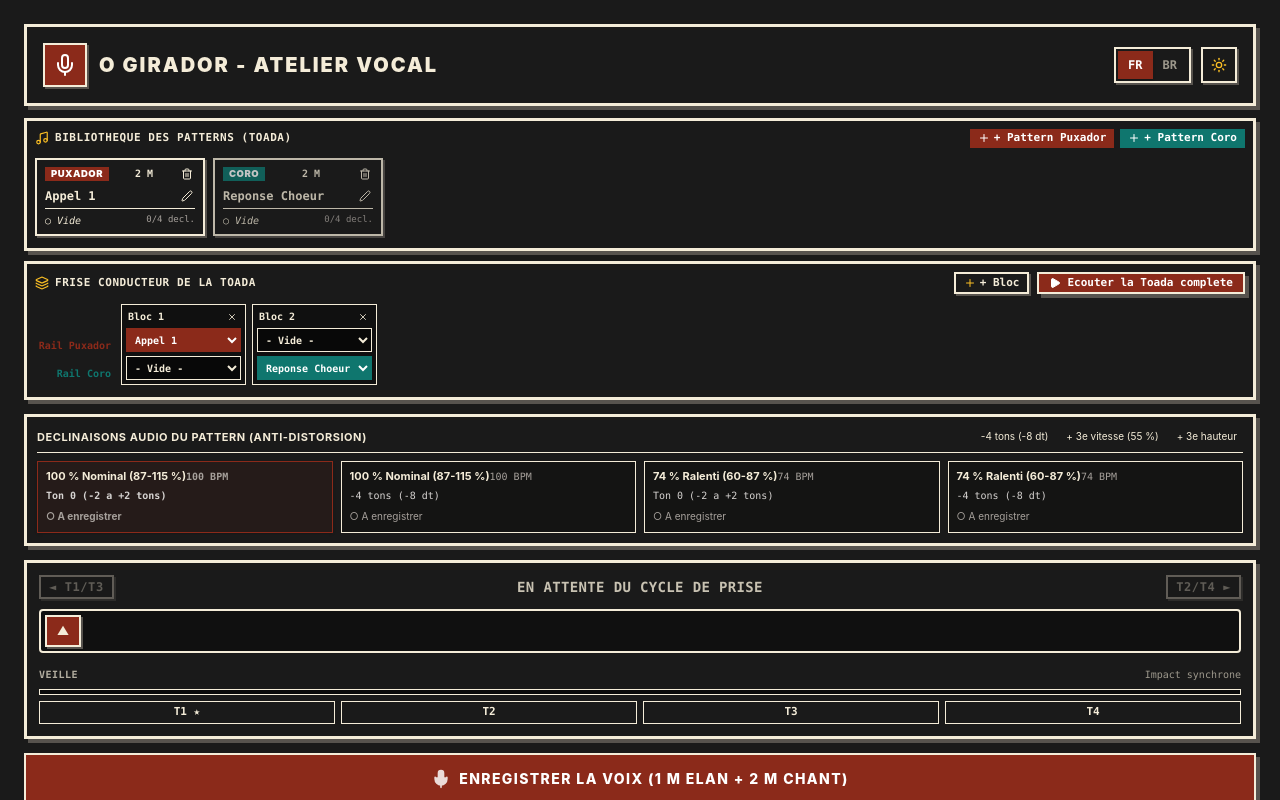
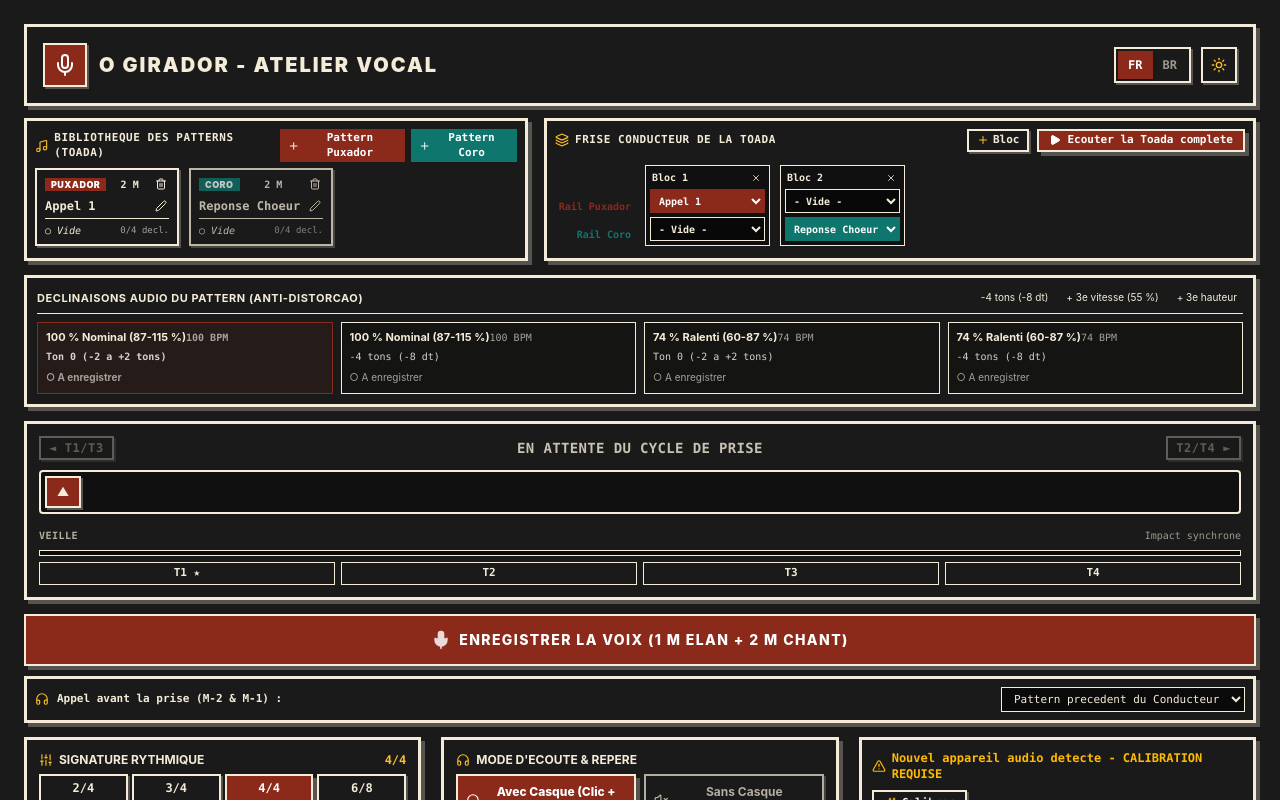
Before and after one commit to JulianBiblocq/o-girador-vocal-lab, a React (Vite) app: page / in a window 1280 px wide. Shown: the top 800 px of the page. Built offline with nearby package versions, Linux system fonts and the light colour scheme.

Commit message:
style(conductor): Jalon 4.B1 - Side-by-side single-line layout & remove duplicate plus icon

```diff
--- a/src/App.tsx
+++ b/src/App.tsx
@@ -1,7 +1,7 @@
 /**
  * App.tsx
- * Point d'entrée de O Girador • Atelier Vocal (Oficina Vocal) avec i18n bilingue [ FR | BR ],
- * Bibliothèque de Patterns nommables (Puxador/Coro) et Frise Conducteur.
+ * Point d'entree de O Girador - Atelier Vocal (Oficina Vocal) avec i18n bilingue [ FR | BR ],
+ * Bibliotheque de Patterns nommables (Puxador/Coro) et Frise Conducteur sur 1 seule ligne Desktop.
  */
 import React, { useState } from 'react';
 import { LanguageProvider, useLanguage } from './i18n/LanguageContext';
@@ -39,7 +39,7 @@ const AppContent: React.FC = () => {
           </div>
         </div>
 
-        {/* Contrôles à droite : Binôme [ FR | BR ] & Thème */}
+        {/* Controles a droite : Binome [ FR | BR ] & Theme */}
         <div className="flex items-center gap-2.5">
           <div className="h-9 cordel-card-sm inline-flex items-center p-0.5 text-xs font-mono select-none">
             <button
@@ -50,7 +50,7 @@ const AppContent: React.FC = () => {
                   ? 'bg-theme-wood text-white font-black shadow-sm'
                   : 'opacity-60 hover:opacity-100 text-theme-ink'
               }`}
-              title="Français"
+              title="Francais"
             >
               FR
             </button>
@@ -62,7 +62,7 @@ const AppContent: React.FC = () => {
                   ? 'bg-theme-wood text-white font-black shadow-sm'
                   : 'opacity-60 hover:opacity-100 text-theme-ink'
               }`}
-              title="Português Brasileiro"
+              title="Portugues Brasileiro"
             >
               BR
             </button>
@@ -79,10 +79,14 @@ const AppContent: React.FC = () => {
         </div>
       </header>
 
-      {/* Bandeau Supérieur en 2 Lignes : Bibliothèque de Patterns & Frise Conducteur */}
-      <div className="w-full flex flex-col gap-2.5 mb-3.5">
-        <PatternLibraryBar />
-        <ToadaConductorStrip />
+      {/* Grille sur 1 ligne sur Desktop : Bibliotheque & Frise Conducteur cote a cote */}
+      <div className="w-full grid grid-cols-1 xl:grid-cols-12 gap-4 items-stretch mb-3.5">
+        <div className="xl:col-span-5 h-full">
+          <PatternLibraryBar />
+        </div>
+        <div className="xl:col-span-7 h-full">
+          <ToadaConductorStrip />
+        </div>
       </div>
 
       <main className="flex-1 flex flex-col items-center justify-start w-full max-w-none">
--- a/src/components/conductor/PatternLibraryBar.tsx
+++ b/src/components/conductor/PatternLibraryBar.tsx
@@ -23,8 +23,8 @@ export const PatternLibraryBar: React.FC = () => {
   };
 
   return (
-    <div className="cordel-card p-2 w-full flex flex-col gap-1.5 bg-black/50 select-none">
-      <div className="flex items-center justify-between text-xs font-mono">
+    <div className="cordel-card p-2 w-full h-full flex flex-col justify-between bg-black/50 select-none">
+      <div className="flex items-center justify-between text-xs font-mono mb-1.5">
         <span className="font-bold text-theme-ink/80 flex items-center gap-1.5 uppercase text-[11px] tracking-wider">
           <Music className="w-3.5 h-3.5 text-theme-accent" />
           <span>{t('patternLibraryTitle')}</span>
@@ -45,8 +45,8 @@ export const PatternLibraryBar: React.FC = () => {
         </div>
       </div>
 
-      {/* Cartes horizontales defilantes */}
-      <div className="flex items-center gap-2 overflow-x-auto py-1 cordel-scrollbar">
+      {/* Cartes horizontales defilantes avec largeur verrouillee w-36 */}
+      <div className="flex items-center gap-2.5 overflow-x-auto pb-1 cordel-scrollbar">
         {project.patterns.map((pat) => {
           const isActive = pat.id === activePattern.id;
           const isPux = pat.role === 'puxador';
@@ -58,30 +58,30 @@ export const PatternLibraryBar: React.FC = () => {
           return (
             <div
               key={pat.id} onClick={() => setActivePatternId(pat.id)}
-              className={`px-2 py-1.5 min-w-[170px] max-w-[210px] shrink-0 cordel-card-sm flex flex-col gap-1 cursor-pointer transition-all ${
+              className={`w-36 shrink-0 px-2 py-1.5 cordel-card-sm flex flex-col justify-between gap-1 cursor-pointer transition-all ${
                 isActive ? 'border-theme-accent ring-1 ring-theme-accent/60 bg-black/60 shadow-md' : 'opacity-75 hover:opacity-100 bg-black/30'
               }`}
             >
               <div className="flex items-center justify-between gap-1">
-                <span className={`px-1.5 py-0.2 text-[9.5px] font-black tracking-wider uppercase ${isPux ? 'bg-role-puxador' : 'bg-role-coro'}`}>
+                <span className={`px-1.5 py-0.2 text-[9px] font-black tracking-wider uppercase truncate ${isPux ? 'bg-role-puxador' : 'bg-role-coro'}`}>
                   {isPux ? t('rolePuxador') : t('roleCoro')}
                 </span>
-                <span className="text-[10px] font-mono text-theme-ink/70 font-bold">
+                <span className="text-[10px] font-mono text-theme-ink/70 font-bold shrink-0">
                   {t('measureUnitShort', { n: pat.measuresCount })}
                 </span>
                 {project.patterns.length > 1 && (
                   <button
                     type="button" title={t('deletePatternTooltip')}
                     onClick={(e) => { e.stopPropagation(); removePattern(pat.id); }}
-                    className="p-0.5 text-theme-ink/40 hover:text-red-400 cursor-pointer"
+                    className="p-0.5 text-theme-ink/40 hover:text-red-400 cursor-pointer shrink-0"
                   >
                     <Trash2 className="w-3 h-3" />
                   </button>
                 )}
               </div>
 
-              {/* Nom & Edition */}
-              <div className="flex items-center justify-between gap-1 mt-0.5">
+              {/* Nom & Edition sans saut de largeur */}
+              <div className="flex items-center justify-between gap-1 mt-0.5 w-full overflow-hidden">
                 {editingId === pat.id ? (
                   <div className="flex items-center gap-1 w-full" onClick={(e) => e.stopPropagation()}>
                     <input
@@ -89,21 +89,21 @@ export const PatternLibraryBar: React.FC = () => {
                       onChange={(e) => setEditName(e.target.value)}
                       onKeyDown={(e) => { if (e.key === 'Enter') handleSaveEdit(pat.id); if (e.key === 'Escape') setEditingId(null); }}
                       onBlur={() => handleSaveEdit(pat.id)}
-                      className="w-full bg-black border border-theme-accent text-xs font-mono text-white px-1 py-0.5 focus:outline-none"
+                      className="w-full min-w-0 bg-black border border-theme-accent text-xs font-mono text-white px-1 py-0.5 focus:outline-none"
                     />
-                    <button type="button" onClick={() => handleSaveEdit(pat.id)} className="text-emerald-400 p-0.5">
+                    <button type="button" onClick={() => handleSaveEdit(pat.id)} className="text-emerald-400 p-0.5 shrink-0">
                       <Check className="w-3 h-3" />
                     </button>
                   </div>
                 ) : (
-                  <div className="flex items-center justify-between w-full">
+                  <div className="flex items-center justify-between w-full min-w-0">
                     <span className="text-xs font-bold font-mono text-theme-ink truncate" title={pat.name}>
                       {pat.name}
                     </span>
                     <button
                       type="button" title={t('editPatternNameTooltip')}
                       onClick={(e) => handleStartEdit(pat.id, pat.name, e)}
-                      className="p-0.5 text-theme-ink/40 hover:text-theme-ink cursor-pointer"
+                      className="p-0.5 text-theme-ink/40 hover:text-theme-ink cursor-pointer shrink-0"
                     >
                       <Edit2 className="w-3 h-3" />
                     </button>
--- a/src/components/conductor/ToadaConductorStrip.tsx
+++ b/src/components/conductor/ToadaConductorStrip.tsx
@@ -1,6 +1,6 @@
 /**
  * ToadaConductorStrip.tsx
- * Ligne 2 : Frise Conducteur de la Toada (Rails Puxador & Coro, enchaînement des blocs).
+ * Ligne 2 : Frise Conducteur de la Toada (Rails Puxador & Coro, enchainement des blocs).
  */
 import React, { useState, useMemo } from 'react';
 import { useToadaProject } from '../../context/ToadaProjectContext';
@@ -34,8 +34,8 @@ export const ToadaConductorStrip: React.FC<{ outputDeviceId?: string }> = ({ out
   };
 
   return (
-    <div className="cordel-card p-2 w-full flex flex-col gap-1.5 bg-black/60 select-none">
-      <div className="flex items-center justify-between text-xs font-mono">
+    <div className="cordel-card p-2 w-full h-full flex flex-col justify-between bg-black/60 select-none">
+      <div className="flex items-center justify-between text-xs font-mono mb-1.5">
         <span className="font-bold text-theme-ink/80 flex items-center gap-1.5 uppercase text-[11px] tracking-wider">
           <Layers className="w-3.5 h-3.5 text-theme-accent" />
           <span>{t('conductorTitle')}</span>
@@ -62,9 +62,9 @@ export const ToadaConductorStrip: React.FC<{ outputDeviceId?: string }> = ({ out
         </div>
       </div>
 
-      {/* Grille des blocs séquentiels */}
-      <div className="flex items-stretch gap-1.5 overflow-x-auto py-1 cordel-scrollbar">
-        {/* En-tête des Rails */}
+      {/* Grille des blocs sequentiels avec defilement gap-2.5 */}
+      <div className="flex items-stretch gap-2.5 overflow-x-auto pb-1 cordel-scrollbar">
+        {/* En-tete des Rails */}
         <div className="flex flex-col justify-end gap-1 shrink-0 w-20 text-[10px] font-mono font-bold">
           <div className="h-6 flex items-center justify-end pr-1 text-role-puxador truncate">{t('railPuxador')}</div>
           <div className="h-6 flex items-center justify-end pr-1 text-role-coro truncate">{t('railCoro')}</div>
@@ -94,7 +94,7 @@ export const ToadaConductorStrip: React.FC<{ outputDeviceId?: string }> = ({ out
                 )}
               </div>
 
-              {/* Sélecteur Puxador */}
+              {/* Selecteur Puxador */}
               <select
                 value={slot.puxadorPatternId ?? ''}
                 onChange={(e) => updateSlot(slot.slotId, e.target.value || null, slot.coroPatternId)}
@@ -108,7 +108,7 @@ export const ToadaConductorStrip: React.FC<{ outputDeviceId?: string }> = ({ out
                 ))}
               </select>
 
-              {/* Sélecteur Coro */}
+              {/* Selecteur Coro */}
               <select
                 value={slot.coroPatternId ?? ''}
                 onChange={(e) => updateSlot(slot.slotId, slot.puxadorPatternId, e.target.value || null)}
--- a/src/i18n/translationsBr.ts
+++ b/src/i18n/translationsBr.ts
@@ -13,11 +13,11 @@ export const translationsBr: VocalLabTranslations = {
 
   // Jalon 4.A : Biblioteca & Regencia de Toada
   patternLibraryTitle: 'BIBLIOTECA DE PADROES (TOADA)',
-  addPuxadorPattern: '+ Padrao Puxador', addCoroPattern: '+ Padrao Coro',
+  addPuxadorPattern: 'Padrao Puxador', addCoroPattern: 'Padrao Coro',
   rolePuxador: 'PUXADOR', roleCoro: 'CORO',
   patternAudioRecorded: 'Audio', patternAudioMissing: 'Vazio',
   editPatternNameTooltip: 'Renomear padrao', deletePatternTooltip: 'Excluir padrao',
-  conductorTitle: 'LINHA DE REGENCIA DA TOADA', addConductorBlock: '+ Bloco',
+  conductorTitle: 'LINHA DE REGENCIA DA TOADA', addConductorBlock: 'Bloco',
   playFullToada: 'Ouvir Toada Completa', stopFullToada: 'Parar Toada',
   railPuxador: 'Puxador', railCoro: 'Coro', emptySlot: '- Vazio -', blockLabel: 'Bloco {n}',
   cueSelectorLabel: 'Chamada antes da tomada (C-2 e C-1) :', cueNone: 'Nenhuma (Apenas clique)',
--- a/src/i18n/translationsFr.ts
+++ b/src/i18n/translationsFr.ts
@@ -13,18 +13,18 @@ export const translationsFr: VocalLabTranslations = {
 
   // Jalon 4.A : Bibliotheque & Conducteur de Toada
   patternLibraryTitle: 'BIBLIOTHEQUE DES PATTERNS (TOADA)',
-  addPuxadorPattern: '+ Pattern Puxador', addCoroPattern: '+ Pattern Coro',
+  addPuxadorPattern: 'Pattern Puxador', addCoroPattern: 'Pattern Coro',
   rolePuxador: 'PUXADOR', roleCoro: 'CORO',
   patternAudioRecorded: 'Audio', patternAudioMissing: 'Vide',
   editPatternNameTooltip: 'Renommer le pattern', deletePatternTooltip: 'Supprimer le pattern',
-  conductorTitle: 'FRISE CONDUCTEUR DE LA TOADA', addConductorBlock: '+ Bloc',
+  conductorTitle: 'FRISE CONDUCTEUR DE LA TOADA', addConductorBlock: 'Bloc',
   playFullToada: 'Ecouter la Toada complete', stopFullToada: 'Arreter la Toada',
   railPuxador: 'Rail Puxador', railCoro: 'Rail Coro', emptySlot: '- Vide -', blockLabel: 'Bloc {n}',
   cueSelectorLabel: 'Appel avant la prise (M-2 & M-1) :', cueNone: 'Aucun (Clic seul)',
   cueAutoPrevious: 'Pattern precedent du Conducteur', cueCustomPrefix: 'Pattern :', cueReadyBadge: 'Pret ({measures} M)',
 
   // Jalon 4.B : Matrice de Declinaisons Audio
-  pattern_variants_title: 'DECLINAISONS AUDIO DU PATTERN (ANTI-DISTORSION)',
+  pattern_variants_title: 'DECLINAISONS AUDIO DU PATTERN (ANTI-DISTORCAO)',
   variant_speed_nominal: '100 % Nominal (87-115 %)', variant_speed_slow: '74 % Ralenti (60-87 %)',
   variant_speed_extra: '55 % Ultra-lent (45-60 %)', variant_add_speed_3: '+ 3e vitesse (55 %)',
   variant_pitch_nominal: 'Ton 0 (-2 a +2 tons)', variant_pitch_low: '-4 tons (-8 dt)',
@@ -76,7 +76,7 @@ export const translationsFr: VocalLabTranslations = {
   calibPingInstruction: 'Silence... Emission de 3 pings acoustiques',
   calibPingFailed: 'Signal trop faible ou non detecte. Reessayez ou utilisez la Synchro Humaine.',
   calibRetryPing: 'Reessayer Auto-Ping', calibCancelTooltip: 'Annuler',
-  calibStepListen: 'Ecoutez le tempo (4 bips)...', calibStepClap: 'Tapez dans vos mains sur chaque bip ({n}/8) !',
+  calibStepListen: 'Ecoutez le tempo (4 bips)...', calibStepClap: 'Tapez dans vos mains sur chaque bip ({n}/8)!',
   calibStepCompute: 'Calcul de la latence...', calibClapBadge: 'CLAP {n}/8', calibAutoTestBadge: 'AUTO-TEST',
 
   // Livret 1 - Onde & Trim
@@ -95,7 +95,7 @@ export const translationsFr: VocalLabTranslations = {
   undo: 'Annuler (Ctrl+Z)', redo: 'Retablir (Ctrl+Y)', scaleLabel: 'Gamme', smoothingLabel: 'Lissage',
   smoothingFine: 'Fin', smoothingWide: 'Large',
   scaleChromatic: 'Chromatique (Libre)', scaleMajor: 'Majeur', scaleNaturalMinor: 'Mineur Naturel',
-  scaleMixolydian: 'Mixolydien / Nordeste (7e min)', scaleDorian: 'Dorien',
+  scaleMixolydian: 'Mixolidien / Nordeste (7e min)', scaleDorian: 'Dorien',
   scalePentatonicMinor: 'Pentatonique Mineure', scalePentatonicMajor: 'Pentatonique Majeure',
   rulerMeasures: 'MESURES', rulerBeats: 'TEMPS', rulerElan: 'ELAN (M-1)', rulerMeasure1: 'M1',
   pianoRollHint: "Clic Droit = Palette d'outils - Regle cliquable = Seek",
```
